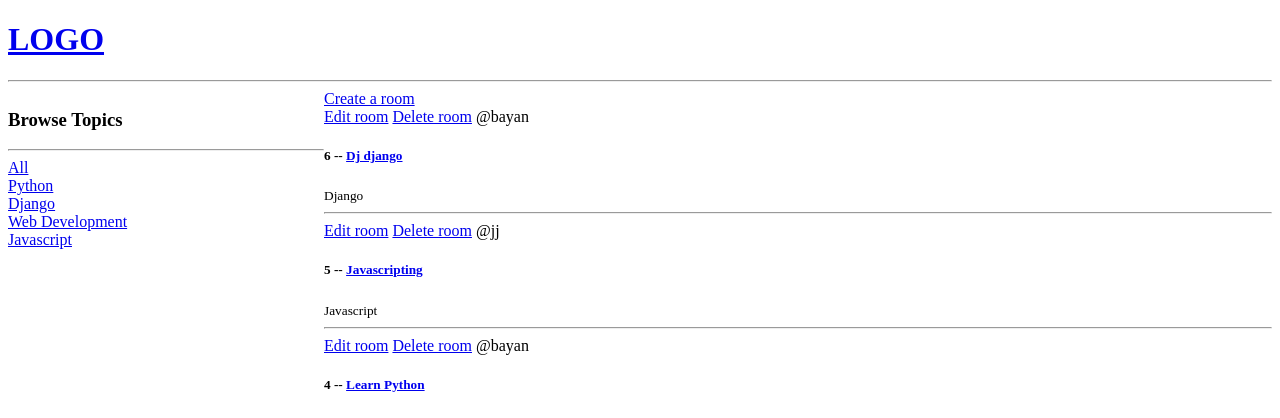
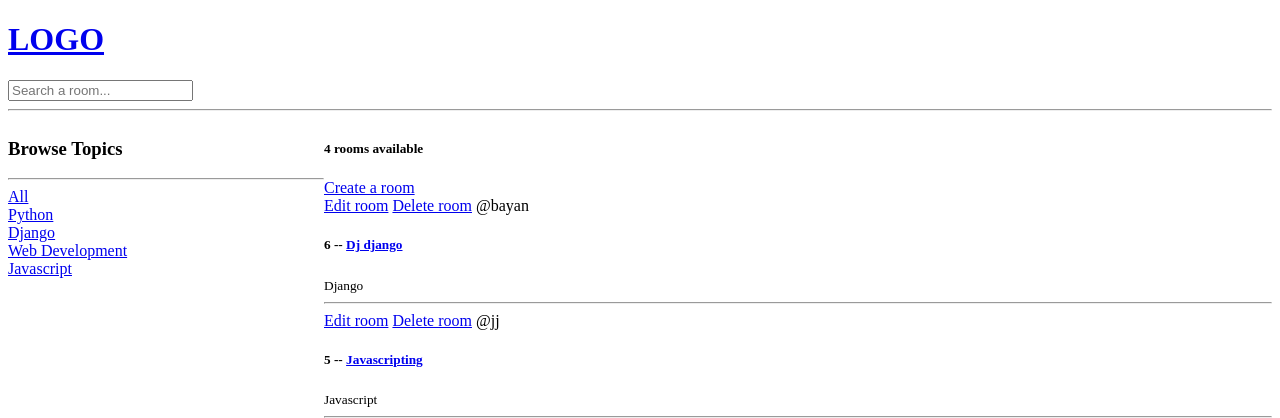
Before and after one commit to jalaaJ/studybud, a Django app: page / in a window 1280 px wide. Shown: the top 418 px of the page. Run offline with Django 4.2, Linux system fonts and the light colour scheme; data comes from the database, SQL or seed files in the repository; both versions use the stored data as it was after the commit.

Commit message:
Added the rooms count and some functionality

```diff
--- a/base/templates/base/home.html
+++ b/base/templates/base/home.html
@@ -27,7 +27,7 @@
   </div>
 
   <div>
-
+    <h5>{{room_count}} rooms available</h5>
     <a href="{% url 'create-room' %}">Create a room</a>
 
     <div>
--- a/base/templates/navbar.html
+++ b/base/templates/navbar.html
@@ -2,4 +2,8 @@
   <h1>LOGO</h1>
 </a>
 
+<form method="GET" action="{% url 'home' %}">
+  <input type="text" name="q" placeholder="Search a room...">
+</form>
+
 <hr />
--- a/base/views.py
+++ b/base/views.py
@@ -1,6 +1,7 @@
 from django.shortcuts import redirect, render
 from .models import Room, Topic
 from .forms import RoomForm
+from django.db.models import Q
 
 # rooms = [
 #     {"id": 1, "name": "Let's learn Python!"},
@@ -15,10 +16,13 @@ def home(request):
     q = request.GET.get("q") if request.GET.get("q") != None else ""
 
     # we filter the rooms by containing the query parameter that was passed
-    rooms = Room.objects.filter(topic__name__icontains=q)
+    rooms = Room.objects.filter(
+        Q(topic__name__icontains=q) | Q(name__icontains=q) | Q(description__icontains=q)
+    )
 
     topics = Topic.objects.all()
-    context = {"rooms": rooms, "topics": topics}
+    room_count = rooms.count()
+    context = {"rooms": rooms, "topics": topics, "room_count": room_count}
     return render(request, "base/home.html", context)
 
 
```
Also changed, not shown: db.sqlite3.
